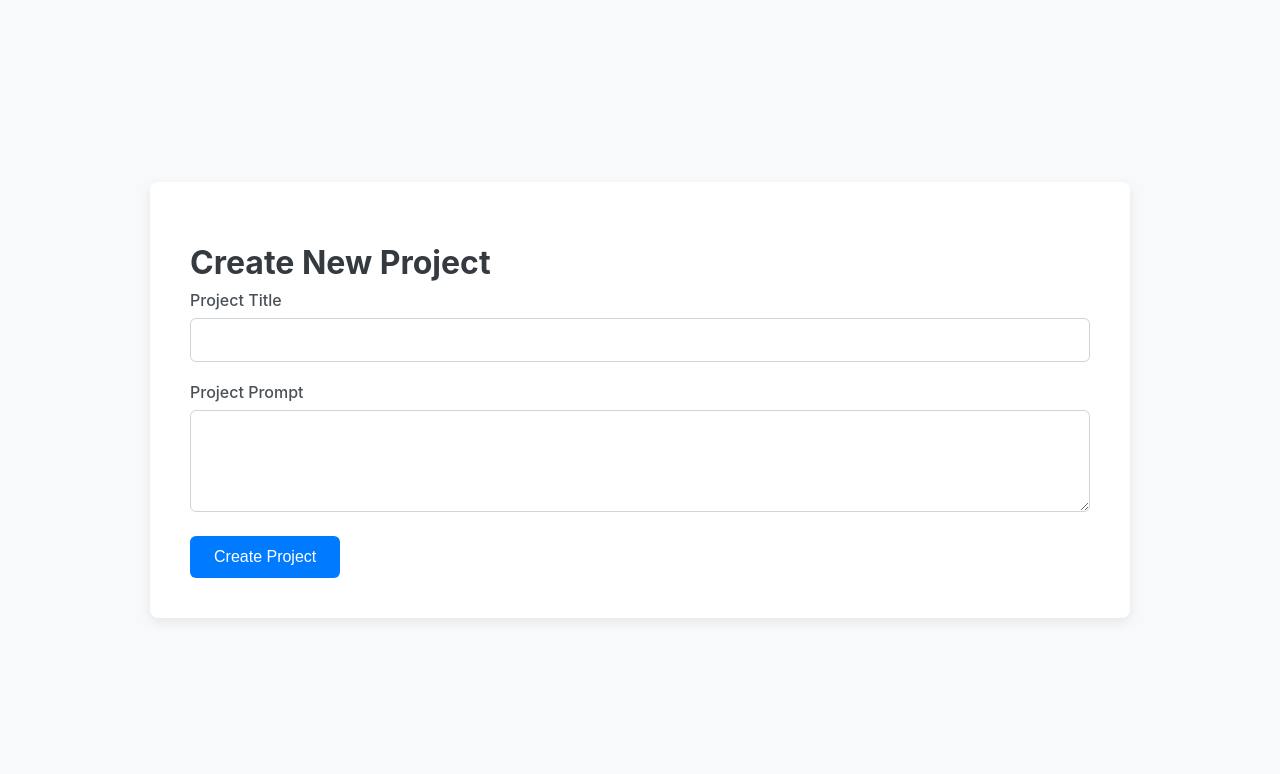
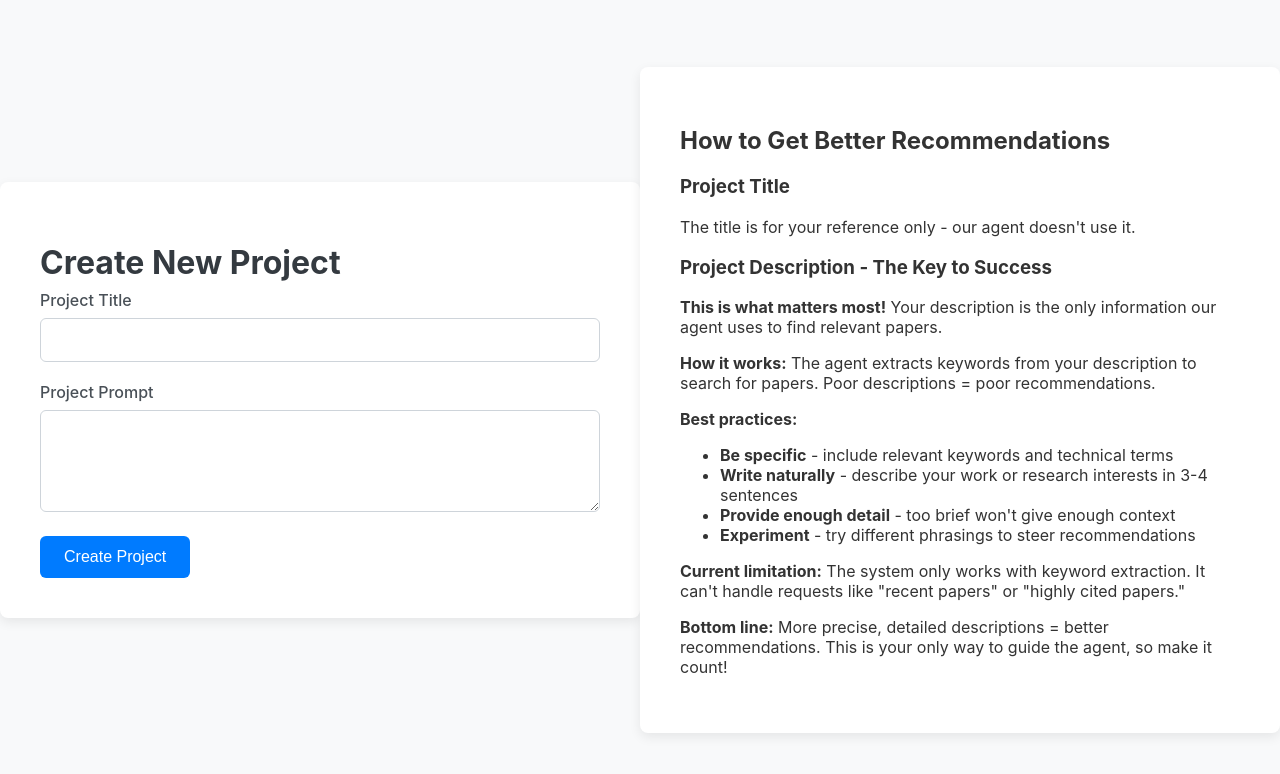
Before and after one commit to ISDO-TUM/Capstone-2025, a Flask app: page /create-project in a window 1280 px wide. Shown: the top 774 px of the page. Run offline with Flask 3, Linux system fonts and the light colour scheme.

Commit message:
Changes for demo for clients

```diff
--- a/app.py
+++ b/app.py
@@ -5,6 +5,7 @@ import sys
 
 from flask import Flask, request, jsonify, render_template, Response, stream_with_context
 from llm.Agent import trigger_agent_show_thoughts
+from paper_handling.database_handler import remove_all_rows
 
 logger = logging.getLogger(__name__)
 
@@ -69,6 +70,16 @@ def get_recommendations():
 
     return Response(stream_with_context(generate()), mimetype='text/event-stream')
 
+@app.route('/api/truncate-papers', methods=['POST'])
+def truncate_papers_table():
+    """
+    API endpoint to trigger the removal of all rows from the papers_table.
+    """
+    success = remove_all_rows()
+    if success:
+        return jsonify({"status": "success", "message": "The papers_table has been successfully truncated."}), 200
+    else:
+        return jsonify({"status": "error", "message": "Failed to truncate the papers_table."}), 500
 
 if __name__ == '__main__':
-    app.run(host='0.0.0.0', debug=True, port=7500)  # nosec B201, B104
+    app.run(host='0.0.0.0', debug=True, port=80)  # nosec B201, B104
--- a/docker-compose.yml
+++ b/docker-compose.yml
@@ -46,7 +46,7 @@ services:
         python app.py
       "
     ports:
-      - "7500:7500"
+      - "80:80"
     volumes:
       - .:/app
     working_dir: /app
--- a/static/js/script.js
+++ b/static/js/script.js
@@ -126,6 +126,7 @@ document.addEventListener('DOMContentLoaded', () => {
                             thoughtsContainer.scrollTop = thoughtsContainer.scrollHeight;
                         } else if (data.recommendations) {
                             renderRecommendations(data.recommendations, recommendationsContainer);
+			    await truncatePapersTable();
                         } else if (data.error) {
                             console.error('Server-side error:', data.error);
                             recommendationsContainer.innerHTML = `<p>Error: ${data.error}</p>`;
@@ -138,6 +139,26 @@ document.addEventListener('DOMContentLoaded', () => {
         } catch (error) {
             console.error('Failed to fetch recommendations stream:', error);
             throw error;
+        }
+    }
+
+    async function truncatePapersTable() {
+        console.log("Recommendations rendered. Sending request to truncate papers_table...");
+        try {
+            const response = await fetch('/api/truncate-papers', {
+                method: 'POST',
+            });
+
+            const result = await response.json();
+
+            if (!response.ok) {
+                throw new Error(result.message || 'Unknown error occurred during truncation.');
+            }
+
+            console.log('Backend response:', result.message);
+        } catch (error) {
+            console.error('Error truncating papers_table:', error);
+            // Optionally, display this error to the user in a non-intrusive way.
         }
     }
 
--- a/templates/create_project.html
+++ b/templates/create_project.html
@@ -21,6 +21,26 @@
             <button type="submit" class="btn btn-primary">Create Project</button>
         </form>
     </div>
+
+    <div class="container"> <h2>How to Get Better Recommendations</h2>
+        <h3>Project Title</h3>
+        <p>The title is for your reference only - our agent doesn't use it.</p>
+
+        <h3>Project Description - The Key to Success</h3>
+        <p><strong>This is what matters most!</strong> Your description is the only information our agent uses to find relevant papers.</p>
+        <p><strong>How it works:</strong> The agent extracts keywords from your description to search for papers. Poor descriptions = poor recommendations.</p>
+
+        <p><strong>Best practices:</strong></p>
+        <ul>
+            <li><strong>Be specific</strong> - include relevant keywords and technical terms</li>
+            <li><strong>Write naturally</strong> - describe your work or research interests in 3-4 sentences</li>
+            <li><strong>Provide enough detail</strong> - too brief won't give enough context</li>
+            <li><strong>Experiment</strong> - try different phrasings to steer recommendations</li>
+        </ul>
+
+        <p><strong>Current limitation:</strong> The system only works with keyword extraction. It can't handle requests like "recent papers" or "highly cited papers."</p>
+        <p><strong>Bottom line:</strong> More precise, detailed descriptions = better recommendations. This is your only way to guide the agent, so make it count!</p>
+    </div>
     <script src="{{ url_for('static', filename='js/script.js') }}"></script>
 </body>
 </html>
```
Also changed, not shown: paper_handling/database_handler.py (+32 -0 lines).
